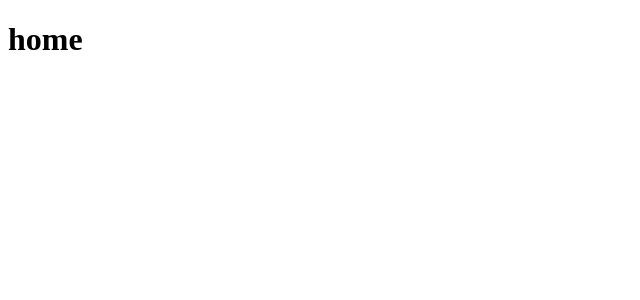
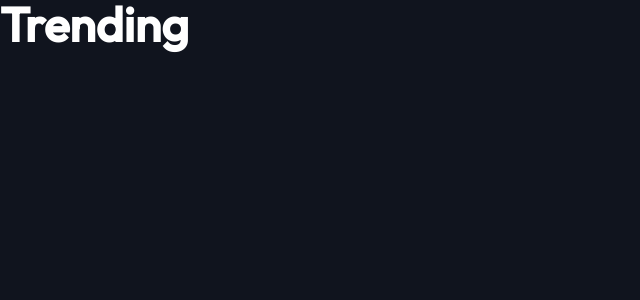
Before and after one commit to BilalHassen/entertainment-app, a React (Vite) app in the folder app/: page / in a window 1280 px wide. Shown: the top 300 px of the page, without its empty margins (0-640 px from the left). Built offline with nearby package versions, Linux system fonts and the light colour scheme.

Commit message:
install axios and react-router, add background of navy to body

```diff
--- a/app/src/App.jsx
+++ b/app/src/App.jsx
@@ -1,11 +1,11 @@
 import { useState } from "react";
 
-import "./App.css";
+import "./App.scss";
 
 function App() {
   return (
     <>
-      <h1>home</h1>
+      <h1>Trending</h1>
     </>
   );
 }
--- a/app/src/App.scss
+++ b/app/src/App.scss
@@ -1,6 +1,7 @@
 @use "./styles/partials/text" as *;
 @use "./styles/partials/variables" as *;
 @use "./styles/partials/mixins" as *;
+@use "./styles/partials/global" as *;
 
 * {
   margin: 0;
@@ -11,11 +12,8 @@
 }
 
 h1 {
-  @include m-h1;
-}
-
-p {
-  @include p-1;
+  font-size: 3rem;
+  color: $white;
 }
 
 ul {
--- a/app/src/styles/partials/_global.scss
+++ b/app/src/styles/partials/_global.scss
@@ -8,6 +8,11 @@
    License: none (public domain)
    ----code below this line---
 */
+
+body {
+  height: 100vh;
+  background-color: $dark-navy;
+}
 
 html,
 body,
```
Also changed, not shown: app/package.json (+5 -2 lines), 1 other file (tests, documents, lock files or other folders).
